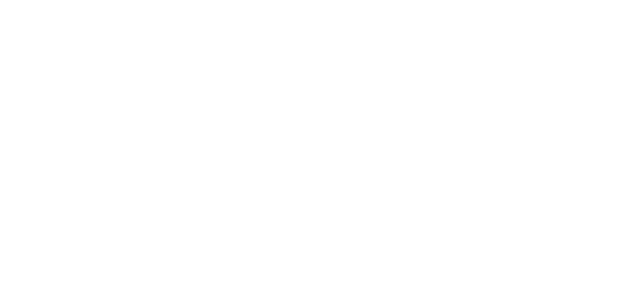
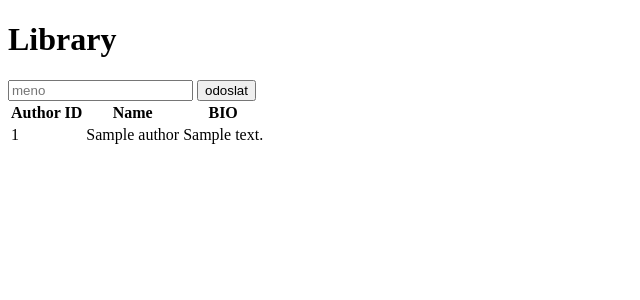
Before and after one commit to FelixCortezGIT/Library_web_app, a Flask app: page /authors in a window 1280 px wide. Before the commit the part shown is empty. Shown: the top 300 px of the page, without its empty margins (0-640 px from the left). Run offline with Flask 3, Linux system fonts and the light colour scheme; tables that the repository leaves empty hold one stand-in row (values such as "Sample post").

Commit message:
html - formular + jinja2

```diff
--- a/app.py
+++ b/app.py
@@ -1,6 +1,6 @@
 import os
 from dotenv import load_dotenv
-from flask import Flask, render_template
+from flask import Flask, render_template, request
 from flask_sqlalchemy import SQLAlchemy
 
 load_dotenv()
@@ -22,7 +22,11 @@ def home():
 
 @app.route("/authors")
 def authors():
-    authors = Author.query.all()
+    search = request.args.get("name", "")
+    if search:
+        authors = Author.query.filter(Author.name.ilike(f"%{search}%")).all()
+    else:
+        authors = Author.query.all()
     return render_template("index.html", authors=authors)
 
 if __name__ == "__main__":
--- a/templates/index.html
+++ b/templates/index.html
@@ -2,9 +2,31 @@
 <html lang="en">
 <head>
     <meta charset="UTF-8">
-    <title>Title</title>
+    <title>Library</title>
 </head>
 <body>
 
+    <h1>Library</h1>
+
+    <form>
+        <input type="text" name="name" placeholder="meno">
+        <button type="submit">odoslat</button>
+    </form>
+
+    <table>
+        <tr>
+            <th>Author ID</th>
+            <th>Name</th>
+            <th>BIO</th>
+        </tr>
+        {% for author in authors %}
+        <tr>
+            <td>{{ author.author_id }}</td>
+            <td>{{ author.name }}</td>
+            <td>{{ author.bio }}</td>
+        </tr>
+    {% endfor %}
+</table>
+
 </body>
 </html>
```
